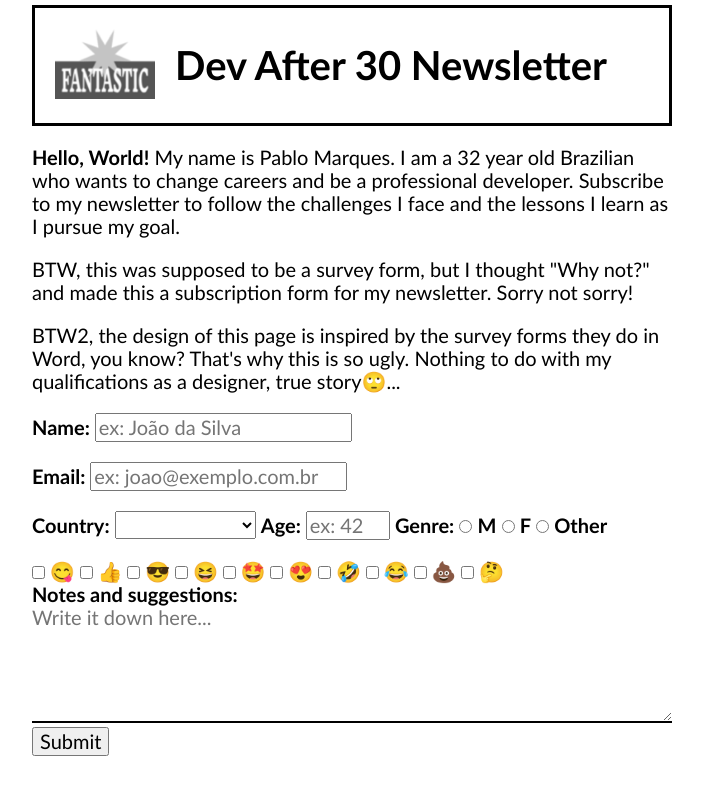
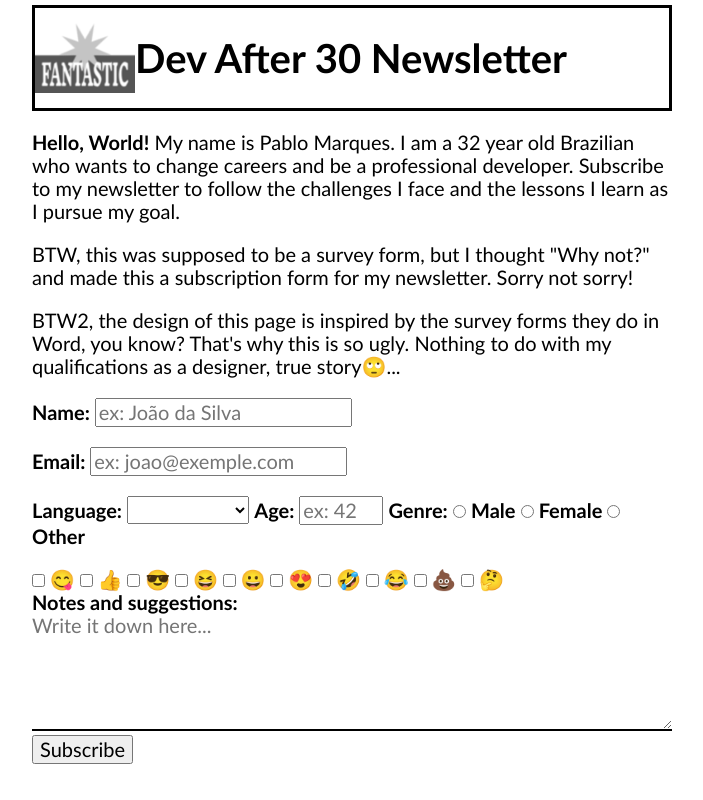
Before and after one commit to pahbloo/freeCodeCamp-projects, a website: page responsive-web-design-certification/build-a-survey-form/index.html in a window 1280 px wide. Shown: the whole page, without its empty margins (288-991 px from the left). Drawn offline with Linux system fonts and the light colour scheme.

Commit message:
♻ change to options

```diff
--- a/responsive-web-design-certification/build-a-survey-form/index.html
+++ b/responsive-web-design-certification/build-a-survey-form/index.html
@@ -10,9 +10,7 @@
   </head>
   <body>
     <header>
-      <figure>
-        <img src="LOGO.png" alt="Logo da Fantastic" width="150" />
-      </figure>
+      <img src="LOGO.png" alt="Logo da Fantastic" width="150" />
       <h1 id="title">Dev After 30 Newsletter</h1>
     </header>
 
@@ -47,17 +45,17 @@
           <input
             id="email"
             type="email"
-            placeholder="ex: joao@exemplo.com.br"
+            placeholder="ex: joao@exemple.com"
             required
           />
         </p>
         <p>
           <span class="country">
-            <label for="dropdown">Country:</label>
+            <label for="dropdown">Language:</label>
             <select id="dropdown">
               <option value=""></option>
-              <option value="Brazil">Brazil</option>
-              <option value="United States">United States</option>
+              <option value="English">English</option>
+              <option value="Portuguese">Portuguese</option>
               <option value="Other">Other</option>
             </select>
           </span>
@@ -76,9 +74,9 @@
           <span class="genre">
             <label>Genre:</label>
             <input id="M" type="radio" name="radio" value="M" />
-            <label for="M">M</label>
+            <label for="M">Male</label>
             <input id="F" type="radio" name="radio" value="F" />
-            <label for="F">F</label>
+            <label for="F">Female</label>
             <input id="Other" type="radio" name="radio" value="Other" />
             <label for="Other">Other</label>
           </span>
@@ -104,7 +102,7 @@
         </label>
         <label for="emoji5">
           <input type="checkbox" name="emojis" id="emoji5" value="5" />
-          🤩
+          😀
         </label>
         <label for="emoji6">
           <input type="checkbox" name="emojis" id="emoji6" value="6" />
@@ -139,9 +137,9 @@
           ></textarea>
         </label>
       </section>
-      <input type="submit" value="Submit" id="submit" />
+      <input type="submit" value="Subscribe" id="submit" />
     </form>
-    <script src="https://cdn.freecodecamp.org/testable-projects-fcc/v1/bundle.js"></script>
+    <!-- <script src="https://cdn.freecodecamp.org/testable-projects-fcc/v1/bundle.js"></script> -->
     <script>
       const projectName = "survey-form";
     </script>
```
